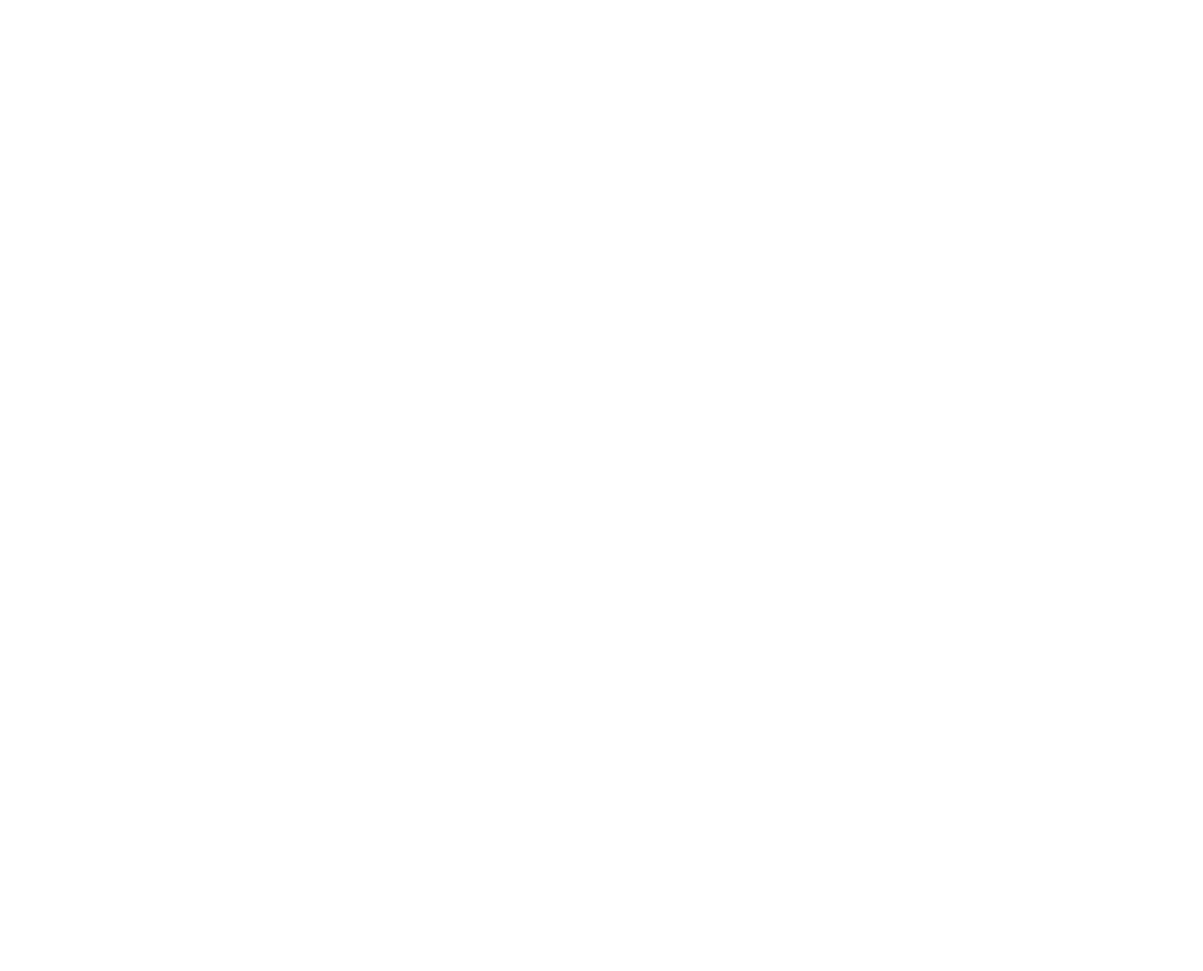
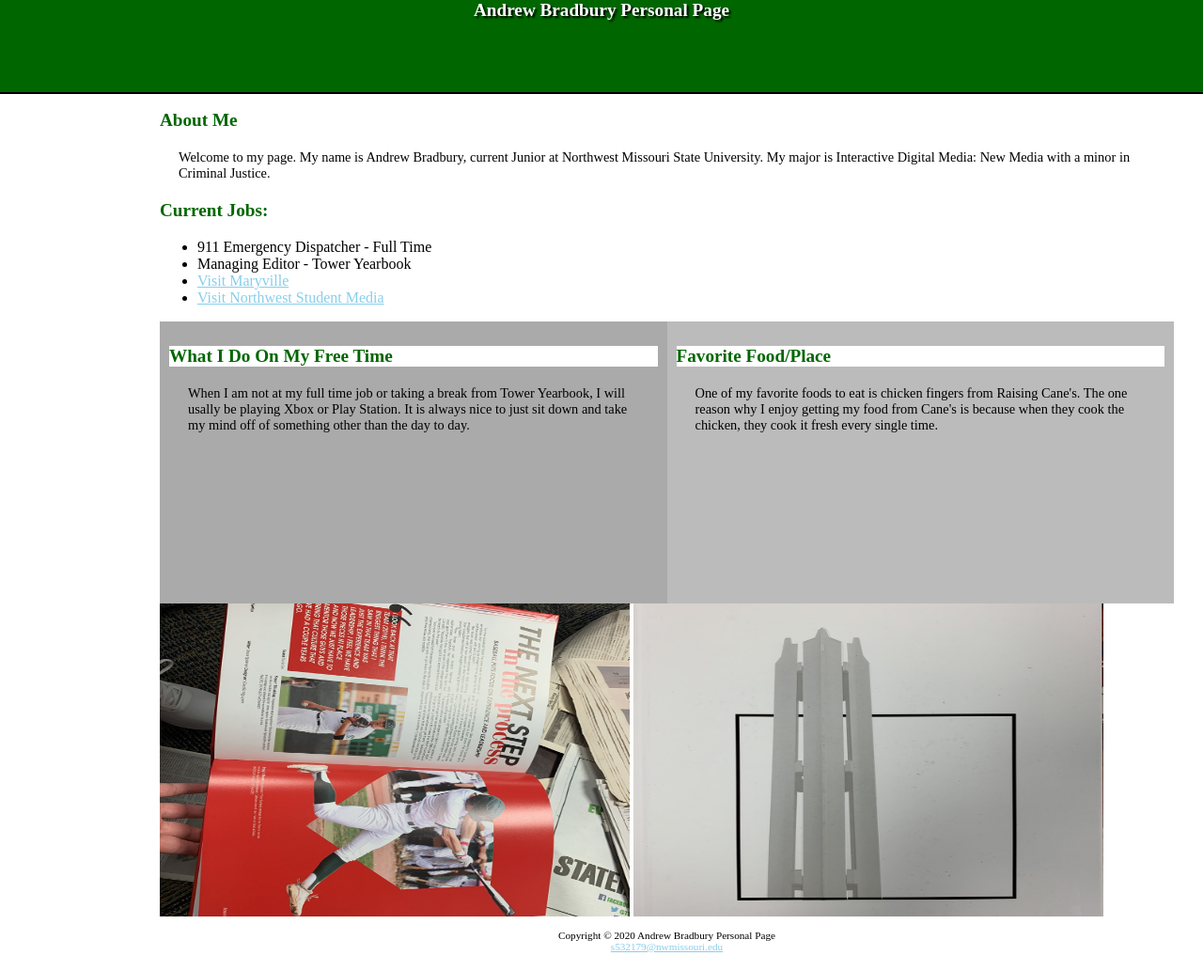
Before and after one commit to 44334-fa20/personalwebpage-aj-bradbury, a plain HTML site: page index.html in a window 1280 px wide. Shown: the whole page at 94% size. Before the commit the page ends 800 px from the top, so only its background shows below. Drawn offline with Linux system fonts and the light colour scheme.

Commit message:
Andrew Bradbury Personal Page
Andrew Bradbury

```diff
--- a/index.html
+++ b/index.html
@@ -1,13 +1,44 @@
 <!DOCTYPE html>
 <html lang="en">
-	<head>
-		<title>LASTNAME Personal Web Page</title>
-		<meta charset="utf-8">
-		<style>
-
-		</style>
-	</head>
+<head>
+    <link rel="stylesheet" href="style.css" media="screen">
+    <title>Andrew Bradbury Personal Page</title>
+    <meta charset="utf-8">
+    <link rel="stylesheet" href="javajam.css">
+</head>
 <body>
-
-</body>
+    <div id="wrapper">
+</div>
+        <header>
+            <h1>Andrew Bradbury Personal Page</h1>
+        </header>
+<main>
+    <div id="heroroad"></div>
+<h2>About Me</h2>
+    <p>Welcome to my page. My name is Andrew Bradbury, current Junior at Northwest Missouri State University. My major is Interactive Digital Media: New Media with a minor in Criminal Justice.</p>
+<h3>Current Jobs:</h3>
+    <ul>
+        <li>911 Emergency Dispatcher - Full Time</li>
+    <li>Managing Editor - Tower Yearbook</li>
+    <li><a href="https://maryville.municipalcms.com">Visit Maryville</a></li>
+        <li><a href="https://www.nwmissourinews.com">Visit Northwest Student Media</a></li>
+        </ul>
+<div class="row">
+  <div class="column" style="background-color:#aaa;">
+    <h2>What I Do On My Free Time</h2>
+    <p>When I am not at my full time job or taking a break from Tower Yearbook, I will usally be playing Xbox or Play Station. It is always nice to just sit down and take my mind off of something other than the day to day.</p>
+  </div>
+  <div class="column" style="background-color:#bbb;">
+    <h2>Favorite Food/Place</h2>
+    <p>One of my favorite foods to eat is chicken fingers from Raising Cane's. The one reason why I enjoy getting my food from Cane's is because when they cook the chicken, they cook it fresh every single time. </p>
+  </div>
+    <img src="Design-99th_Book.jpeg" alt="Bookninenine" width="500" height="333">
+    <img src="Design-That_is_so_iconic.jpeg" alt="iconic" width="500" height="333">
+    <footer>
+        Copyright &copy; 2020 Andrew Bradbury Personal Page<br>
+        <a href="mailto:s532179@nwmissouri.edu">s532179@nwmissouri.edu</a>
+            </footer>
+        </div>
+</main>
+    </body>
 </html>
--- a/style.css
+++ b/style.css
@@ -1 +1,89 @@
-/*Personal Web Page Style Sheet */
+header, nav, main, footer, aside {display: block;}
+*{box-sizing: border-box;}
+
+body {margin: 0;
+}
+#container {color: #006600;
+			font-family: Verdana, Arial, sans-serif;
+}
+header {  background-color: #006600;
+          background-position: bottom;
+          background-repeat: repeat-x;
+          height: 100px;
+          color: #ffffff;
+          text-align: center;
+          padding: 0 20px;
+          border-bottom: 2px solid #000000;
+}
+aside {float: right;
+	 width: 200px;
+
+}
+main {margin: 0 21px 0 160px;
+	padding: 1px 10px 20px 10px;
+	background-color: #ffffff;
+	color: #000000;
+}
+footer {font-size: .70em;
+        text-align: center;
+        color: #000000;
+        background-color: #ffffff;
+        padding-top: 10px;
+        clear: both;
+}
+h1 {margin-top: 0;
+	font-size: 600em;
+	text-align: center;
+	text-shadow: 2px 2px 2px #000000;
+}
+nav img {margin: 30px;}
+main p {margin: 20px;
+}
+main h2, main h3 {color: #006600;
+				background-color: #ffffff;
+}
+.floatright {margin: 10px;
+			float: right;
+}
+aside h3 {padding-bottom: 2px;
+		border-bottom: 1px solid #000000;
+		margin: 10px;
+		font-size: 0.90em;
+		color: #cc66cc;
+
+}
+
+@media only screen and (max-width: 1024px){
+    main {margin: 0px;}
+    body {margin: 0px;}
+    #container {min-width: auto;}
+    }
+    h1, h2, h3 {font-size: 120%;}
+    p {font-size: 90%;}
+
+@media only screen and (max-width: 768px){
+    #container {min-width: auto;}
+    nav, nav ul, nav li {padding: 0px;}
+    h1, h2, h3 {font-size: 100%;}
+    }
+
+   .column {
+  float: left;
+  width: 50%;
+  padding: 10px;
+  height: 300px;
+}
+.row:after {
+  content: "";
+  display: table;
+  clear: both;
+}
+a:link {
+  color: skyblue;
+}
+a:visited {
+  color: green;
+}
+a:hover {
+  color: chocolate;
+}
```
Also changed, not shown: Design-99th_Book.jpeg (added), Design-That_is_so_iconic.jpeg (added).
